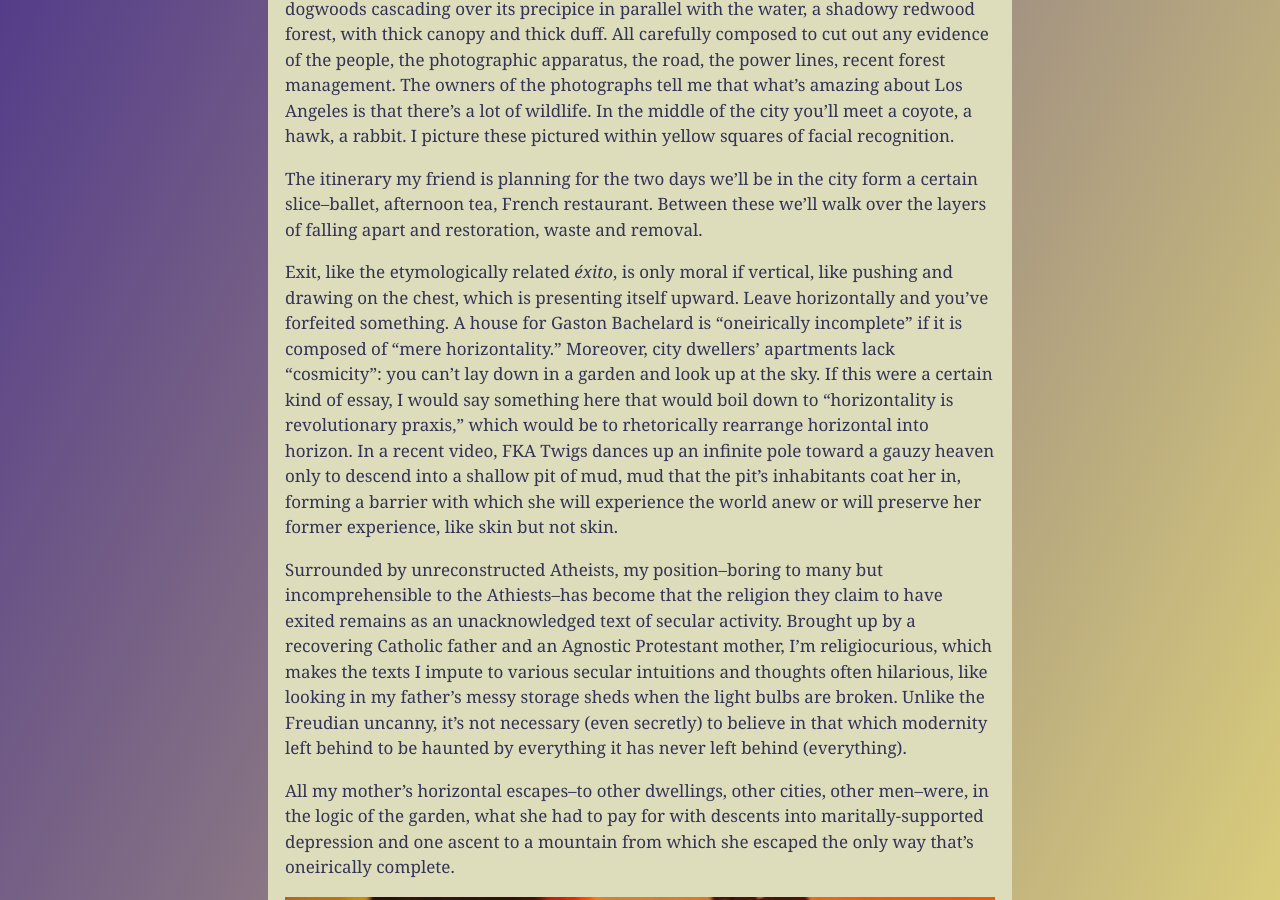
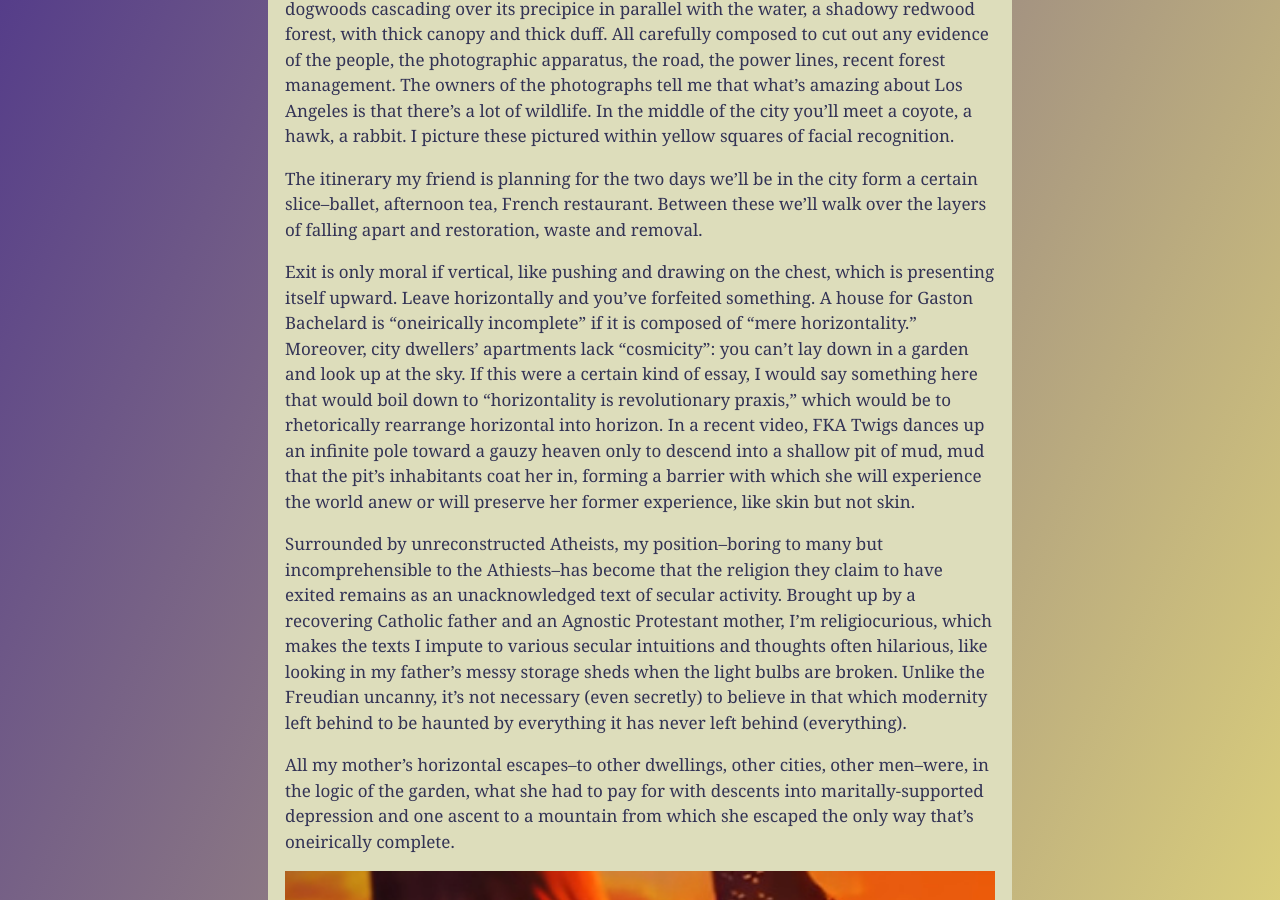
Before and after one commit to meanyhead/meanyhead.github.io, a Jekyll site: the page built from _posts/2019-4-26-the_garden.md, in a window 1280 px wide and 900 px high, scrolled down 1200 px. Built offline with Jekyll 4.4.1, drawn with Linux system fonts in a browser that asks for light colours; comment, search, counter and statistics services are not loaded.

Commit message:
no exito

```diff
--- a/_posts/2019-4-26-the_garden.md
+++ b/_posts/2019-4-26-the_garden.md
@@ -17,7 +17,7 @@ Through a garden gate, through a door, in frames on the wall are photographs of
 
 The itinerary my friend is planning for the two days we'll be in the city form a certain slice--ballet, afternoon tea, French restaurant. Between these we'll walk over the layers of falling apart and restoration, waste and removal.
 
-Exit, like the etymologically related *éxito*, is only moral if vertical, like pushing and drawing on the chest, which is presenting itself upward. Leave horizontally and you've forfeited something. A house for Gaston Bachelard is "oneirically incomplete" if it is composed of "mere horizontality." Moreover, city dwellers' apartments lack "cosmicity": you can't lay down in a garden and look up at the sky. If this were a certain kind of essay, I would say something here that would boil down to "horizontality is revolutionary praxis," which would be to rhetorically rearrange horizontal into horizon. In a recent video, FKA Twigs dances up an infinite pole toward a gauzy heaven only to descend into a shallow pit of mud, mud that the pit's inhabitants coat her in, forming a barrier with which she will experience the world anew or will preserve her former experience, like skin but not skin.
+Exit is only moral if vertical, like pushing and drawing on the chest, which is presenting itself upward. Leave horizontally and you've forfeited something. A house for Gaston Bachelard is "oneirically incomplete" if it is composed of "mere horizontality." Moreover, city dwellers' apartments lack "cosmicity": you can't lay down in a garden and look up at the sky. If this were a certain kind of essay, I would say something here that would boil down to "horizontality is revolutionary praxis," which would be to rhetorically rearrange horizontal into horizon. In a recent video, FKA Twigs dances up an infinite pole toward a gauzy heaven only to descend into a shallow pit of mud, mud that the pit's inhabitants coat her in, forming a barrier with which she will experience the world anew or will preserve her former experience, like skin but not skin.
 
 Surrounded by unreconstructed Atheists, my position--boring to many but incomprehensible to the Athiests--has become that the religion they claim to have exited remains as an unacknowledged text of secular activity. Brought up by a recovering Catholic father and an Agnostic Protestant mother, I'm religiocurious, which makes the texts I impute to various secular intuitions and thoughts often hilarious, like looking in my father's messy storage sheds when the light bulbs are broken. Unlike the Freudian uncanny, it's not necessary (even secretly) to believe in that which modernity left behind to be haunted by everything it has never left behind (everything).
 
```
